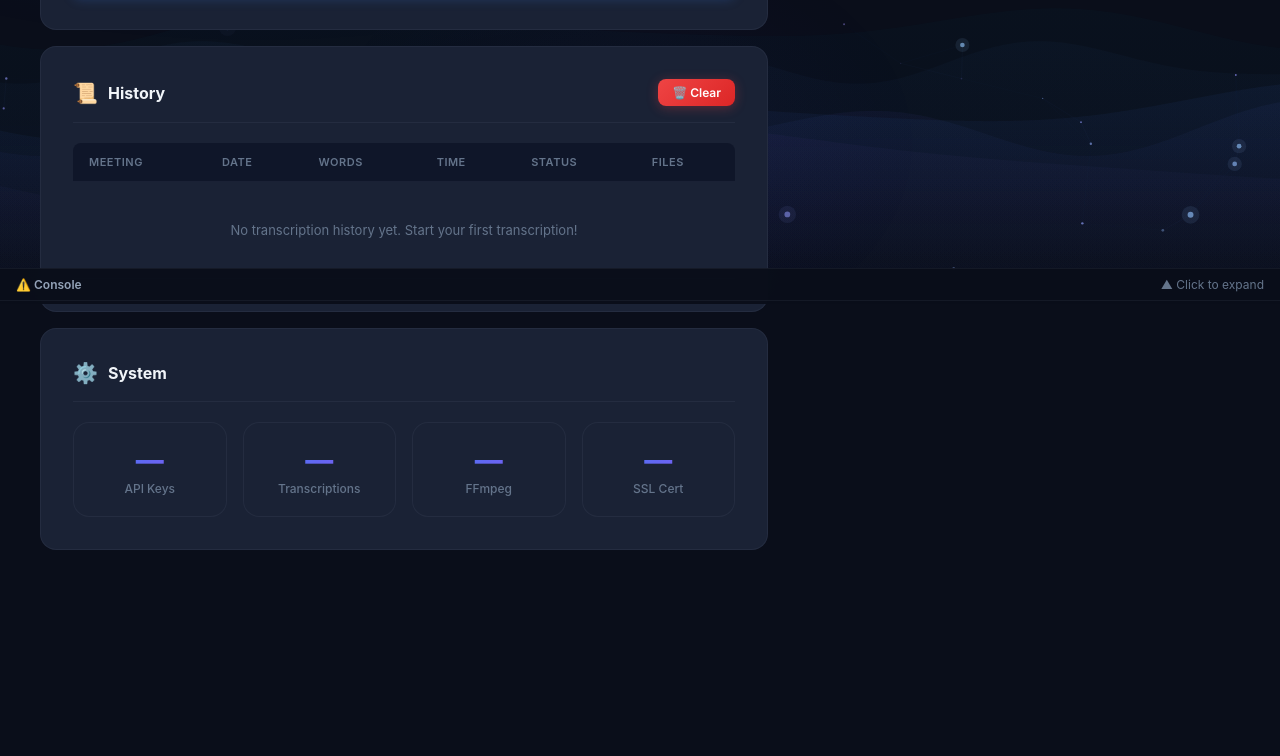
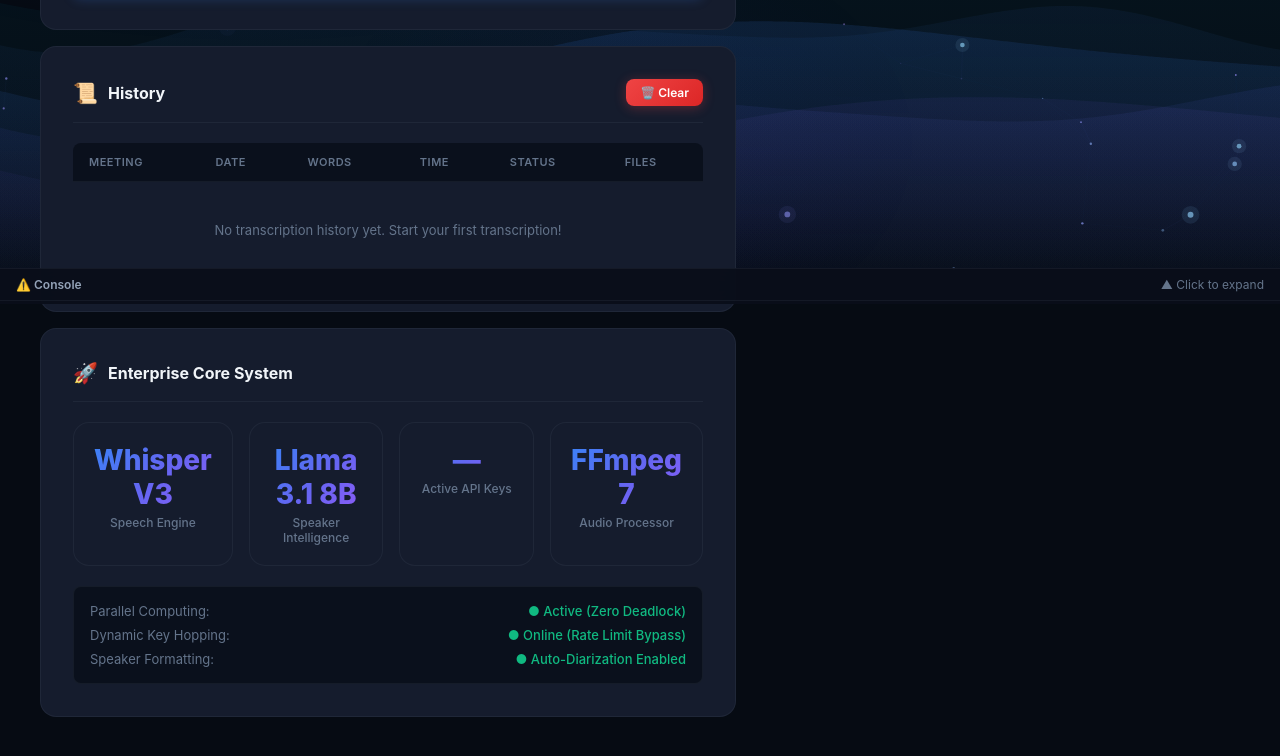
Before and after one commit to Shivamkole1969/TranscriptAI-SK, a plain HTML site: page templates/index.html in a window 1280 px wide. Shown: the part 496-1252 px from the top of the page. Before the commit the page ends 1086 px from the top, so only its background shows below. Drawn offline with Linux system fonts and the light colour scheme; no server answers; animation ran at ten frames a second.

Commit message:
✨ UI Enhancements: Gentle Deep Background, Expanding Active Queue, Futureproof System Dashboard, Polished History Cards

```diff
--- a/static/css/style.css
+++ b/static/css/style.css
@@ -9,12 +9,12 @@
 /* ── CSS Variables ─────────────────────────────────────────────── */
 :root {
     /* Core palette */
-    --bg-primary: #0a0e1a;
-    --bg-secondary: #0f1629;
-    --bg-tertiary: #141b2d;
-    --bg-card: #1a2235;
-    --bg-card-hover: #1e2840;
-    --bg-elevated: #202940;
+    --bg-primary: #060b13;
+    --bg-secondary: #0a101c;
+    --bg-tertiary: #101625;
+    --bg-card: #151c2d;
+    --bg-card-hover: #192135;
+    --bg-elevated: #1a233b;
 
     /* Accent colors */
     --accent-primary: #3b82f6;
@@ -785,8 +785,8 @@
 /* ── Transcription Section ─────────────────────────────────────── */
 .transcription-layout {
     display: grid;
-    grid-template-columns: 1fr 440px;
-    gap: 32px;
+    grid-template-columns: 1.5fr 1fr;
+    gap: 40px;
     align-items: start;
 }
 
@@ -1218,10 +1218,11 @@
 }
 
 .history-table td {
-    padding: 12px 16px;
+    padding: 18px 16px;
     font-size: 13px;
     color: var(--text-secondary);
     border-bottom: 1px solid var(--border-color);
+    vertical-align: middle;
 }
 
 .history-table tbody tr {
@@ -1475,6 +1476,7 @@
 @media (max-width: 1024px) {
     .transcription-layout {
         grid-template-columns: 1fr;
+        gap: 24px;
     }
 
     .api-section-grid {
--- a/static/js/app.js
+++ b/static/js/app.js
@@ -698,11 +698,12 @@
 }
 
 function updateKeyCount() {
+    const total = (AppState.settings.paid_api_keys?.length || 0) + (AppState.settings.free_api_keys?.length || 0);
     const el = document.getElementById('keyCount');
-    if (el) {
-        const total = (AppState.settings.paid_api_keys?.length || 0) + (AppState.settings.free_api_keys?.length || 0);
-        el.textContent = `🔑 ${total} key${total !== 1 ? 's' : ''}`;
-    }
+    if (el) el.textContent = `🔑 ${total} key${total !== 1 ? 's' : ''}`;
+
+    const dashEl = document.getElementById('stat-keys');
+    if (dashEl) dashEl.textContent = total;
 }
 
 // ─── Settings ─────────────────────────────────────────────────────
--- a/static/js/background.js
+++ b/static/js/background.js
@@ -40,9 +40,9 @@
             this.size = Math.random() * 2.5 + 0.5;
             this.speedX = (Math.random() - 0.5) * 0.3;
             this.speedY = (Math.random() - 0.5) * 0.2 - 0.1;
-            this.opacity = Math.random() * 0.6 + 0.1;
-            this.opacityDir = Math.random() * 0.008 + 0.002;
-            this.hue = 210 + Math.random() * 40; // Blue-purple range
+            this.opacity = Math.random() * 0.4 + 0.1;
+            this.opacityDir = Math.random() * 0.005 + 0.001;
+            this.hue = 200 + Math.random() * 60; // Soothing cyan to purple range
             this.twinkleSpeed = Math.random() * 0.02 + 0.01;
             this.twinkleOffset = Math.random() * Math.PI * 2;
         }
@@ -79,11 +79,11 @@
 
     // ─── Wave Configuration ─────────────────────────────────────
     const waves = [
-        { amplitude: 25, frequency: 0.008, speed: 0.015, yOffset: 0.75, color: [59, 130, 246], opacity: 0.06 },
-        { amplitude: 20, frequency: 0.012, speed: 0.02, yOffset: 0.78, color: [99, 102, 241], opacity: 0.05 },
-        { amplitude: 30, frequency: 0.006, speed: 0.01, yOffset: 0.82, color: [139, 92, 246], opacity: 0.04 },
-        { amplitude: 15, frequency: 0.015, speed: 0.025, yOffset: 0.7, color: [59, 130, 246], opacity: 0.03 },
-        { amplitude: 18, frequency: 0.01, speed: 0.018, yOffset: 0.65, color: [6, 182, 212], opacity: 0.025 },
+        { amplitude: 35, frequency: 0.005, speed: 0.008, yOffset: 0.70, color: [59, 130, 246], opacity: 0.12 },
+        { amplitude: 25, frequency: 0.008, speed: 0.012, yOffset: 0.75, color: [99, 102, 241], opacity: 0.09 },
+        { amplitude: 40, frequency: 0.004, speed: 0.006, yOffset: 0.80, color: [139, 92, 246], opacity: 0.07 },
+        { amplitude: 20, frequency: 0.010, speed: 0.015, yOffset: 0.65, color: [59, 130, 246], opacity: 0.06 },
+        { amplitude: 22, frequency: 0.007, speed: 0.010, yOffset: 0.60, color: [6, 182, 212], opacity: 0.05 },
     ];
 
     // ─── Mesh Grid (3D depth illusion) ──────────────────────────
--- a/templates/index.html
+++ b/templates/index.html
@@ -140,28 +140,47 @@
                             </div>
                         </div>
 
-                        <!-- System Info -->
+                        <!-- Enterprise Dashboard -->
                         <div class="card mt-4">
                             <div class="card-header">
-                                <h2 class="card-title"><span class="icon">⚙️</span> System</h2>
+                                <h2 class="card-title"><span class="icon">🚀</span> Enterprise Core System</h2>
                             </div>
                             <div id="systemInfo">
-                                <div class="grid-4">
+                                <div class="grid-4" style="margin-bottom: 20px;">
                                     <div class="stat-card">
-                                        <div class="stat-value">—</div>
-                                        <div class="stat-label">API Keys</div>
+                                        <div class="stat-value text-accent">Whisper V3</div>
+                                        <div class="stat-label">Speech Engine</div>
                                     </div>
                                     <div class="stat-card">
-                                        <div class="stat-value">—</div>
-                                        <div class="stat-label">Transcriptions</div>
+                                        <div class="stat-value text-accent">Llama 3.1 8B</div>
+                                        <div class="stat-label">Speaker Intelligence</div>
                                     </div>
                                     <div class="stat-card">
-                                        <div class="stat-value">—</div>
-                                        <div class="stat-label">FFmpeg</div>
+                                        <div class="stat-value text-accent" id="stat-keys">—</div>
+                                        <div class="stat-label">Active API Keys</div>
                                     </div>
                                     <div class="stat-card">
-                                        <div class="stat-value">—</div>
-                                        <div class="stat-label">SSL Cert</div>
+                                        <div class="stat-value text-accent">FFmpeg 7</div>
+                                        <div class="stat-label">Audio Processor</div>
+                                    </div>
+                                </div>
+
+                                <div
+                                    style="display: flex; flex-direction: column; gap: 8px; font-size: 13px; color: var(--text-muted); background: var(--bg-secondary); padding: 16px; border-radius: 8px; border: 1px solid var(--border-color);">
+                                    <div style="display: flex; justify-content: space-between;">
+                                        <span>Parallel Computing:</span>
+                                        <span style="color: var(--success); font-weight: 500;">● Active (Zero
+                                            Deadlock)</span>
+                                    </div>
+                                    <div style="display: flex; justify-content: space-between;">
+                                        <span>Dynamic Key Hopping:</span>
+                                        <span style="color: var(--success); font-weight: 500;">● Online (Rate Limit
+                                            Bypass)</span>
+                                    </div>
+                                    <div style="display: flex; justify-content: space-between;">
+                                        <span>Speaker Formatting:</span>
+                                        <span style="color: var(--success); font-weight: 500;">● Auto-Diarization
+                                            Enabled</span>
                                     </div>
                                 </div>
                             </div>
```
